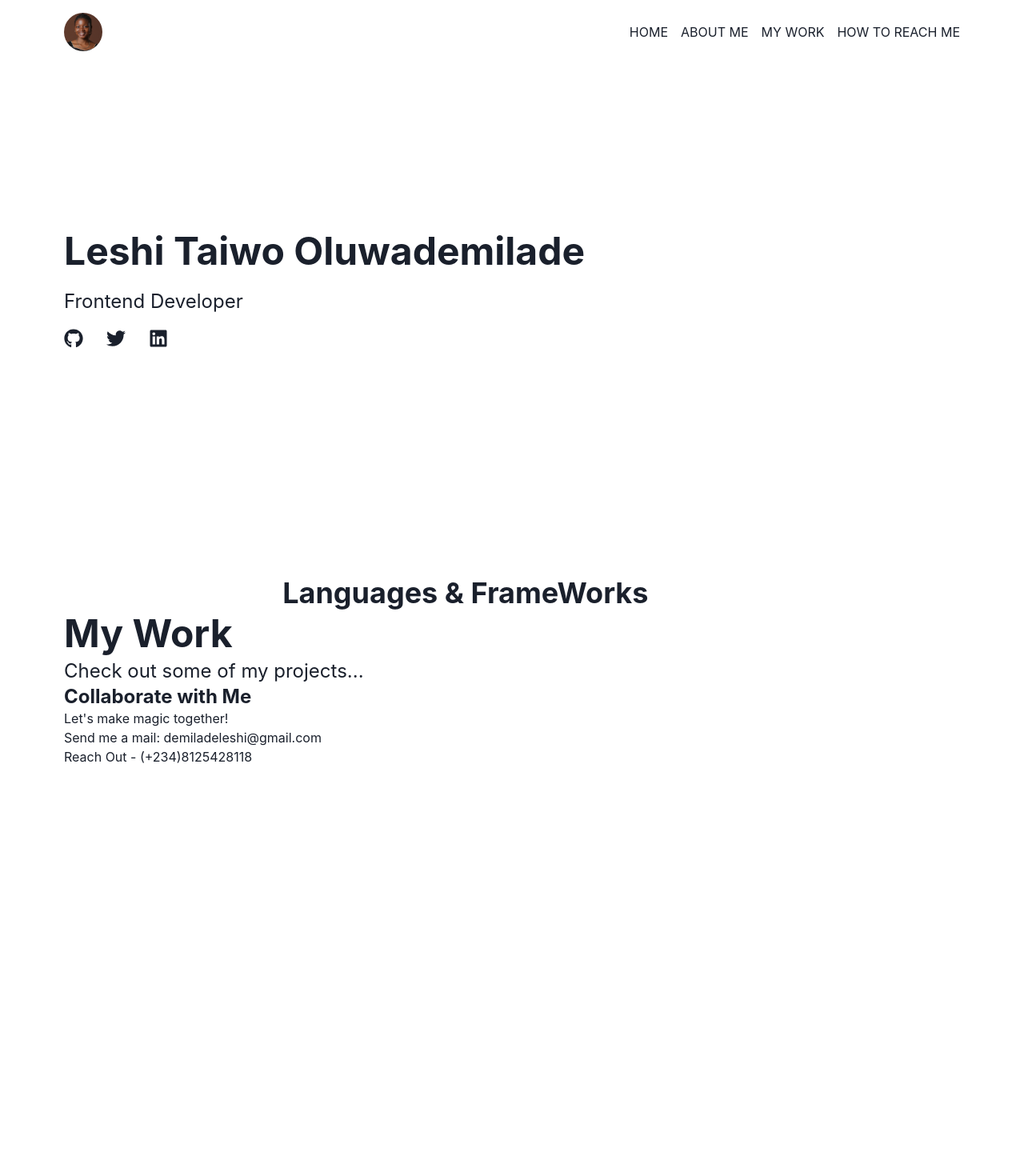
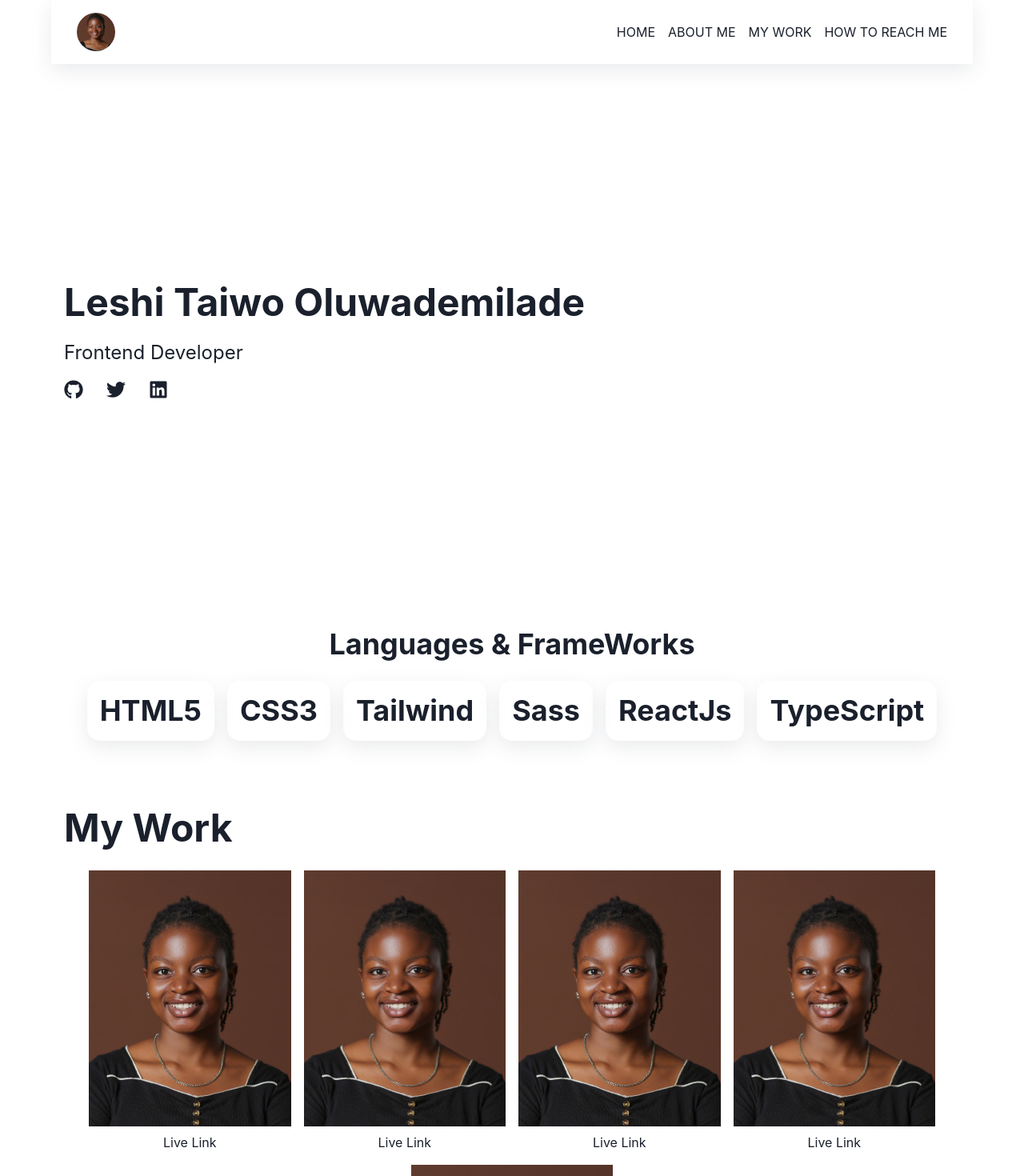
Before and after one commit to demi05/myportfolio, a React (Create React App) app: page /about in a window 1280 px wide. Shown: the top 1470 px of the page at 80% size. Before the commit the page ends 958 px from the top, so only its background shows below. Built offline with nearby package versions, Linux system fonts and the light colour scheme.

Commit message:
added structure to projects

```diff
--- a/src/components/About.tsx
+++ b/src/components/About.tsx
@@ -1,9 +1,24 @@
-import { Container, Heading } from "@chakra-ui/react";
+import { Box, Container, Flex, Heading} from "@chakra-ui/react";
 
 const About = () => {
+  const languages = ["HTML5", "CSS3", "Tailwind", "Sass", "ReactJs", "TypeScript"]
+  const boxStyles = {
+    boxShadow: "rgba(149, 157, 165, 0.2) 0px 8px 24px",
+    borderRadius: "1rem",
+    padding: "1em"
+  }
   return (
-    <Container as={"section"} id="about">
-      <Heading as={"h3"}>Languages & FrameWorks</Heading>
+    <Container as={"section"} id="about" maxW={"6xl"} textAlign={"center"} mb={"5em"}>
+      <Heading as={"h2"}>Languages & FrameWorks</Heading>
+      <Flex flexWrap={"wrap"} gap={"1em"} alignItems={"center"} justifyContent={"center"} mt={"1.5em"}>
+        {languages.map((language, index) => {
+          return(
+            <Box sx={boxStyles} key={index}>
+              <Heading as={"h3"}>{language}</Heading>
+            </Box>
+          )
+        })}
+      </Flex>
     </Container>
   )
 }
--- a/src/components/Home.tsx
+++ b/src/components/Home.tsx
@@ -4,9 +4,20 @@ import myBackgroundImage from "../assets/images/images (4).jpg";
 import { Link } from "@chakra-ui/react";
 
 const Home = () => {
-  {
-    console.log(myBackgroundImage);
-  }
+  const i =0
+  const textEl: HTMLParagraphElement | null = document.querySelector("#text-el")
+  const speed = 50
+
+//  const typeWriter = () => {
+//   if(textEl){
+//     if (i < textEl.length) {
+//       textEl.innerHTML += textEl.charAt(i);
+//       i++;
+//       setTimeout(typeWriter, speed);
+//     }
+//   }
+//   }
+
   return (
     <Container as={"section"} id="home" maxWidth={"6xl"}>
       <Flex alignItems={"center"} minH={"90vh"}>
@@ -18,15 +29,15 @@ const Home = () => {
         >
           <Flex flexDirection={"column"} gap={"1em"}>
             <Heading fontSize={"3rem"}>Leshi Taiwo Oluwademilade</Heading>
-            <Text fontSize={"1.5rem"}>Frontend Developer</Text>
+            <Text id="text-el" fontSize={"1.5rem"}>Frontend Developer</Text>
             <Flex fontSize={"1.5rem"} gap={"1.2em"}>
-              <Link href={"https://github.com/demi05"}>
+              <Link href={"https://github.com/demi05"} isExternal>
                 <FaGithub />
               </Link>
-              <Link href={"https://x.com/toniiaa___"}>
+              <Link href={"https://x.com/toniiaa___"} isExternal>
                 <FaTwitter />
               </Link>
-              <Link href={"https://www.linkedin.com/in/demiladeleshi276/"}>
+              <Link href={"https://www.linkedin.com/in/demiladeleshi276/"} isExternal>
                 <FaLinkedin />
               </Link>
             </Flex>
--- a/src/components/Nav.tsx
+++ b/src/components/Nav.tsx
@@ -1,10 +1,16 @@
-import { Avatar, Container, Flex } from "@chakra-ui/react";
+import { Avatar, Box, Container, Flex } from "@chakra-ui/react";
 import myPic from "../assets/images/my-pic.jpg";
 import { Link } from "@chakra-ui/react";
 const Nav = () => {
+  const navStyles = {
+    alignItems: "center",
+    justifyContent: "space-between",
+    padding: "1em",
+  };
   return (
-    <Container maxW={"6xl"} mt={"1em"} pos={"fixed"} top={0} left={0} right={0}>
-    <Flex as={"nav"} alignItems={"center"} justifyContent={"space-between"}>
+    <Box /* boxShadow={"rgba(149, 157, 165, 0.2) 0px 8px 24px"} */ padding={"2em"}>
+      <Container maxW={"6xl"} pos={"fixed"} top={0} left={0} right={0} boxShadow={"rgba(149, 157, 165, 0.2) 0px 8px 24px"}>
+        <Flex as={"nav"} sx={navStyles}>
           <Avatar src={myPic} />
           <Flex gap={"1em"}>
             <Link href={"#home"}>HOME</Link>
@@ -14,6 +20,7 @@ const Nav = () => {
           </Flex>
         </Flex>
       </Container>
+    </Box>
   );
 };
 
--- a/src/components/Projects.tsx
+++ b/src/components/Projects.tsx
@@ -1,12 +1,26 @@
-import { Container, Flex, Heading, Text } from "@chakra-ui/react";
+import { Box, Container, Flex, Heading, Image, Link } from "@chakra-ui/react";
+import myPic from "../assets/images/my-pic.jpg";
 
 const Projects = () => {
+  const images = [myPic, myPic, myPic, myPic, myPic]
   return (
-    <Container as={"section"} id="projects" maxW={"6xl"}>
+    <Container as={"section"} id="projects" maxW={"6xl"} mb={"5em"}>
         <Flex flexDir={"column"} justifyContent={"center"}>
       <Heading fontSize={"3rem"}>My Work</Heading>
-      <Text fontSize={"1.5rem"}>Check out some of my projects...</Text>
-      {/* give 5 projects  */}
+      <Flex flexWrap={"wrap"} gap={"1em"} alignItems={"center"} justifyContent={"center"} mt={"1.5em"}>
+        {images.map((image, index) => {
+          return (
+            <Box key={index} >
+              <Link>
+          <Image src={image} height={"40vh"} cursor={"pointer"} margin={"0 auto"}/>
+          </Link>
+          <Flex flexDir={"column"} gap={"1em"} alignItems={"center"} mt={"0.5em"} flexWrap={"wrap"}>
+          <Link>Live Link</Link>
+          </Flex>
+        </Box>
+          )
+        })}
+        </Flex>
       </Flex>
     </Container>
   )
```
Lines whose indentation alone changed are shown as unchanged.
